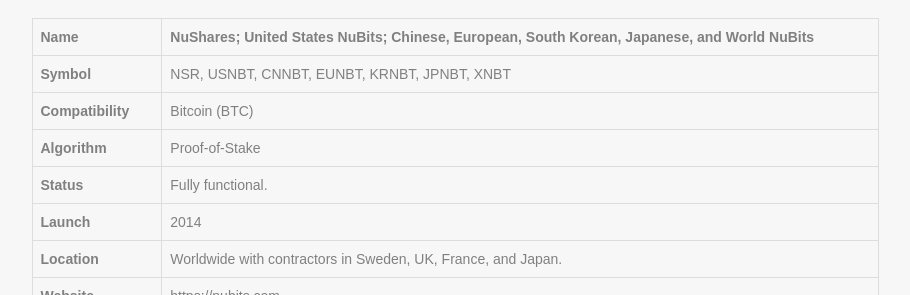
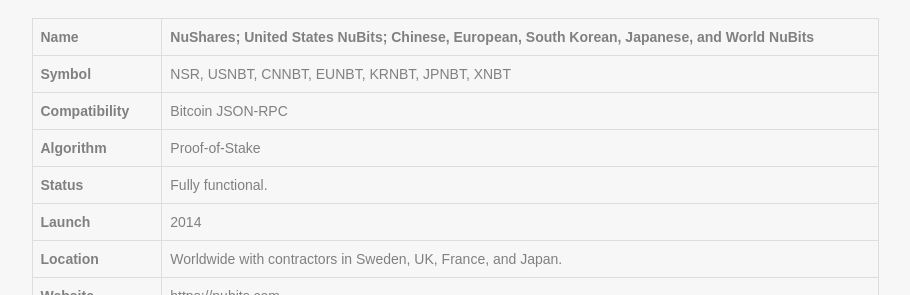
Before and after one commit to NuNetwork/nunetwork.github.io, a Jekyll site: the page built from _pages/list-nubits.md, in a window 1280 px wide. Shown: the part 1242-1537 px from the top of the page, without its empty margins (331-1241 px from the left). Built offline with Jekyll 4.4.1, drawn with Linux system fonts in a browser that asks for light colours.

Commit message:
Update list-nubits.md

```diff
--- a/_pages/list-nubits.md
+++ b/_pages/list-nubits.md
@@ -54,7 +54,7 @@
 | Name | NuShares; United States NuBits; Chinese, European, South Korean, Japanese, and World NuBits
 |:--|:--|
 Symbol | NSR, USNBT, CNNBT, EUNBT, KRNBT, JPNBT, XNBT
-Compatibility | Bitcoin (BTC)
+Compatibility | Bitcoin JSON-RPC
 Algorithm | Proof-of-Stake
 Status | Fully functional.
 Launch | 2014
```
